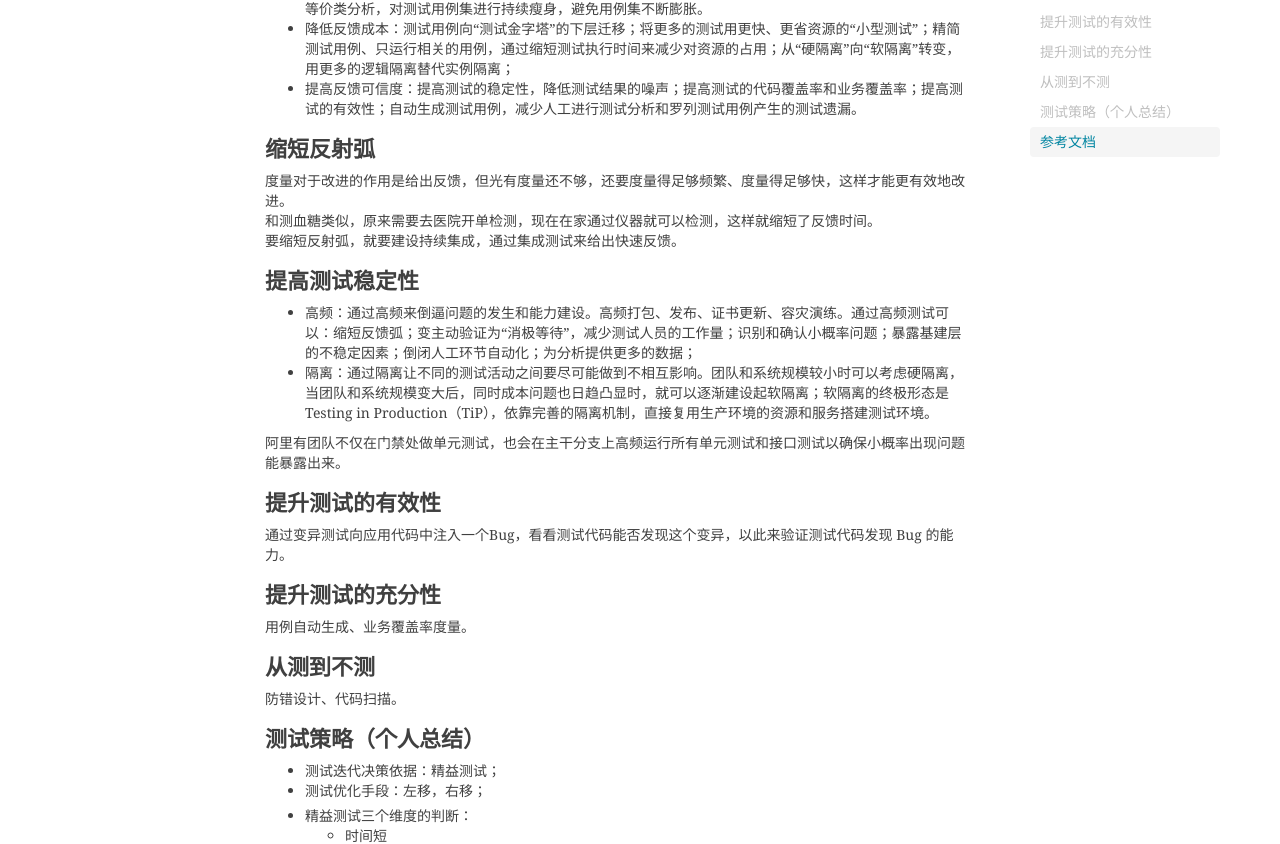
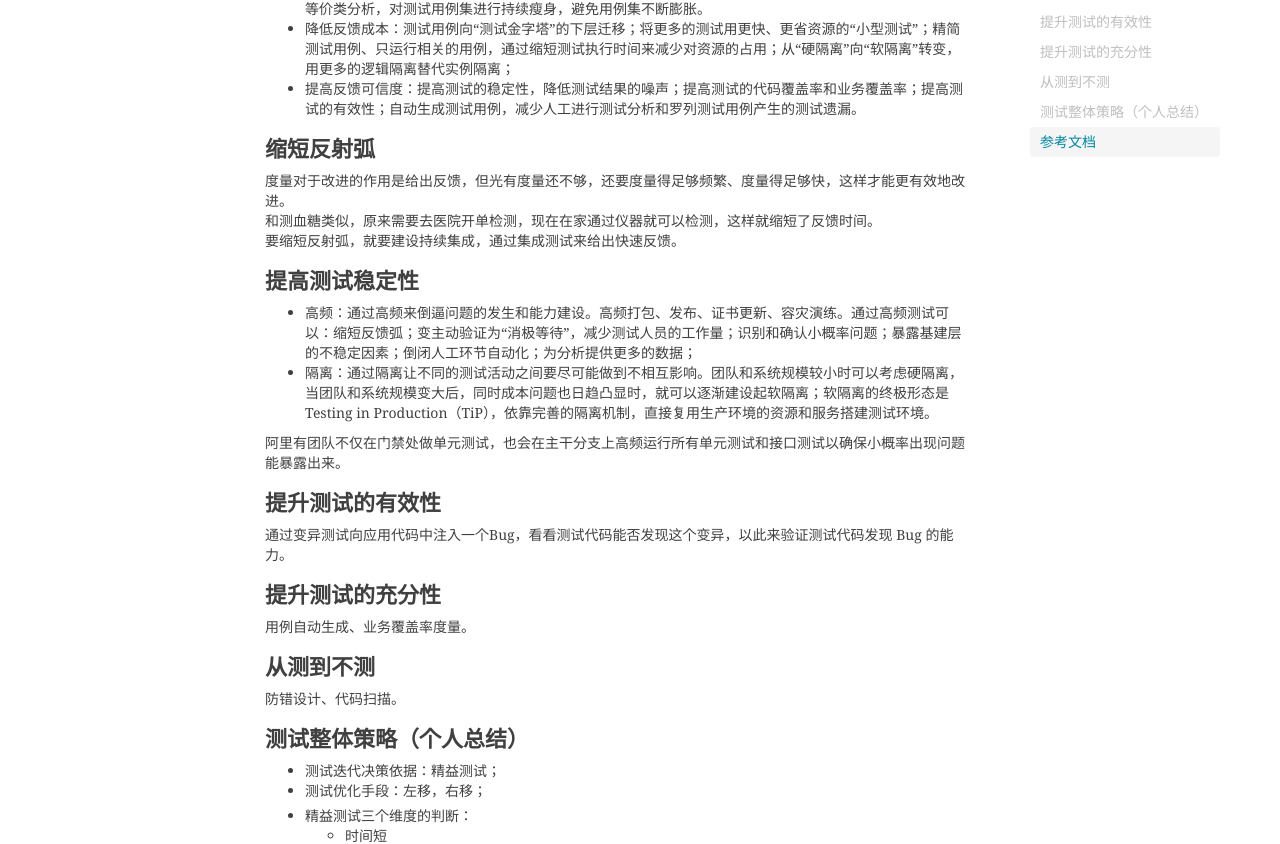
Before and after one commit to shihai1991/shihai1991.github.io, a Jekyll site: the page built from _posts/2023-11-15-阿里测试之道.md, in a window 1280 px wide. Shown: the part 638-1482 px from the top of the page. Built offline with Jekyll 4.4.1, drawn with Linux system fonts in a browser that asks for light colours; nearby versions of some CDN libraries; comment, search, counter and statistics services are not loaded.

Commit message:
Update 2023-11-15-阿里测试之道.md

```diff
--- a/_posts/2023-11-15-阿里测试之道.md
+++ b/_posts/2023-11-15-阿里测试之道.md
@@ -39,7 +39,7 @@ time: '2023.11.15 10:29:00'
 # 从测到不测
 防错设计、代码扫描。
 
-# 测试策略（个人总结）
+# 测试整体策略（个人总结）
 - 测试迭代决策依据：精益测试；
 - 测试优化手段：左移，右移；
 
```
